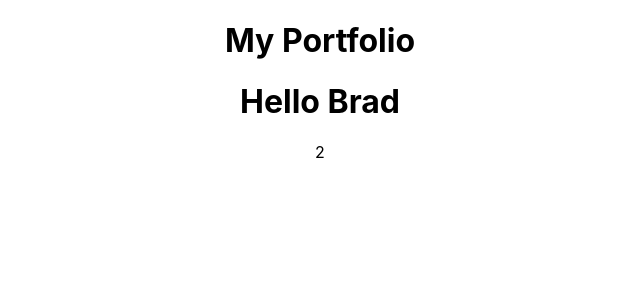
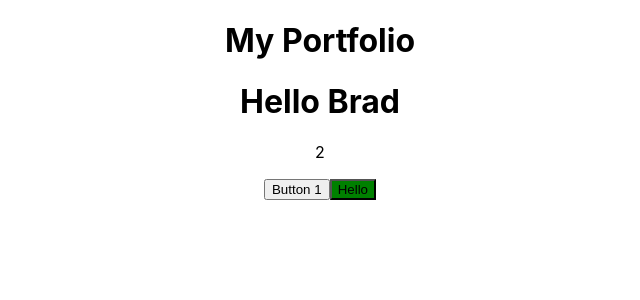
Before and after one commit to ayennac/my-portfolio, a React (Create React App) app: page / in a window 1280 px wide. Shown: the top 300 px of the page, without its empty margins (320-960 px from the left). Built offline with nearby package versions, Linux system fonts and the light colour scheme.

Commit message:
added Button component

```diff
--- a/src/App.js
+++ b/src/App.js
@@ -2,6 +2,8 @@ import './App.css';
 
 
 import Header from './components/Header'
+
+import Button from './components/Button'
 
 //Using JS and variables above the return function
 const name = 'Brad';
@@ -19,6 +21,11 @@ function App() {
 
       {/* JS operations can be done in line with the curly braces */}
       <p>{1 + 1}</p>
+
+      {/*one way to initializate a button*/}
+      <button className = 'btn'>Button 1</button>
+
+      <Button color = 'green' text ='Hello'/>
 
 
     </div>
--- /dev/null
+++ b/src/components/Button.js
@@ -0,0 +1,17 @@
+
+
+//Basic const Button declaration
+// const Button = (props) =>{
+//     return <button className = 'btn'>Button from Button component</button>
+// }
+
+
+//const Button declaration
+//destructured props
+const Button = ({color, text}) => {
+    return (
+        <button style={{backgroundColor: color}} className = 'btn'> {text} </button>
+    )
+}
+
+export default Button
```
Also changed, not shown: src/components/Header.js (+40 -0 lines).
